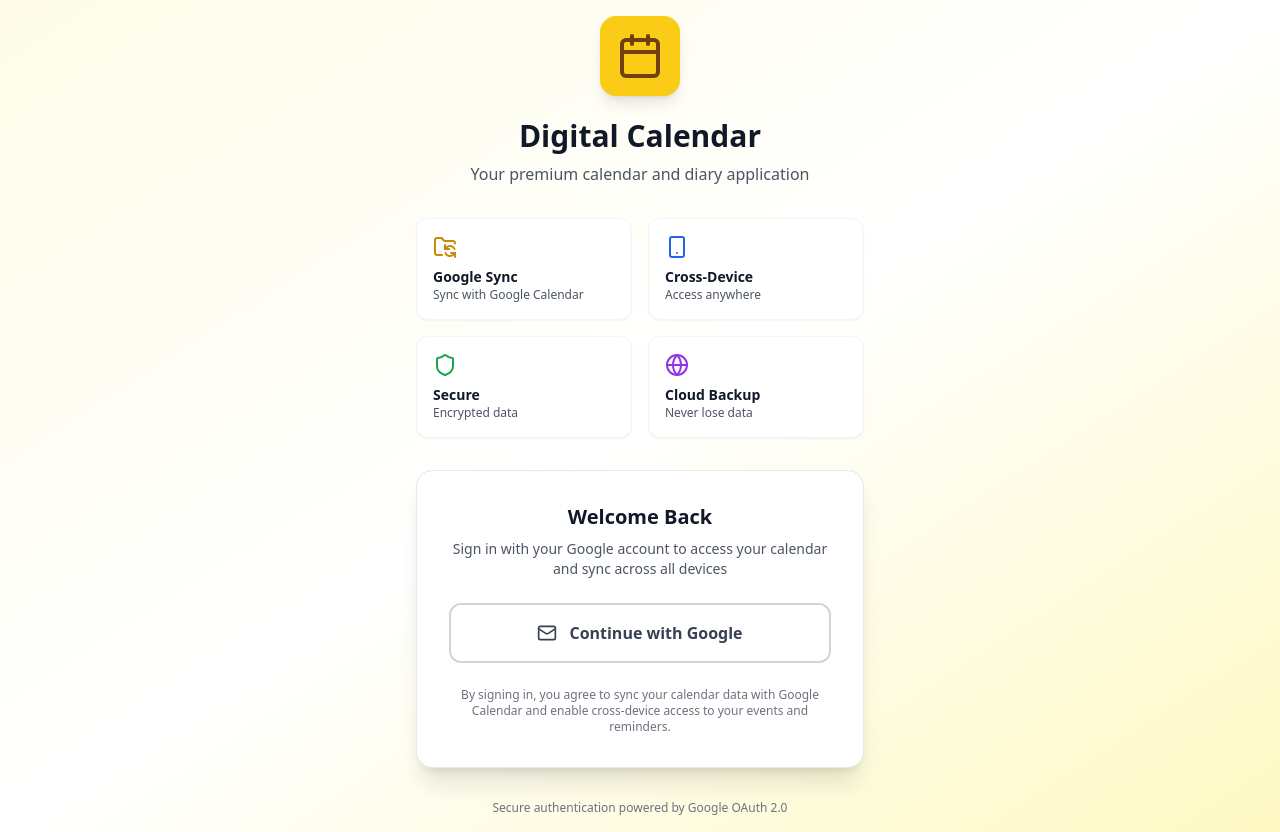
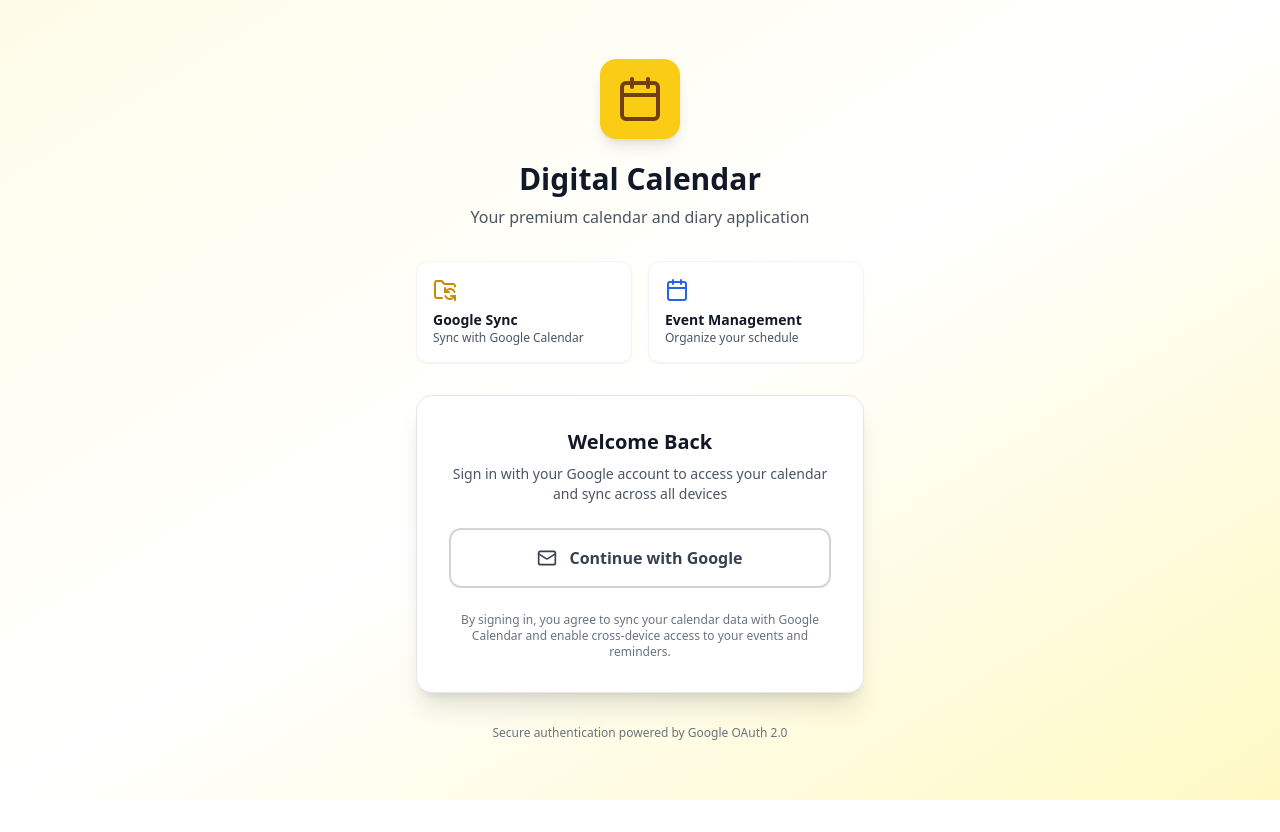
Before and after one commit to Philari/aarkweb11, a React (Vite) app: page / in a window 1280 px wide. After the commit the page ends 800 px from the top, so only its background shows below. Built offline with nearby package versions, Linux system fonts and the light colour scheme; no server answers.

Commit message:
Remove cloud backup, cross-device, and encrypted data features

```diff
--- a/src/components/LoginScreen.tsx
+++ b/src/components/LoginScreen.tsx
@@ -1,5 +1,5 @@
 import React from 'react';
-import { Calendar, Mail, Shield, FolderSync as Sync, Smartphone, Globe } from 'lucide-react';
+import { Calendar, Mail, FolderSync as Sync } from 'lucide-react';
 
 interface LoginScreenProps {
   onSignIn: () => void;
@@ -32,19 +32,9 @@ export const LoginScreen: React.FC<LoginScreenProps> = ({
             <p className="text-xs text-gray-600">Sync with Google Calendar</p>
           </div>
           <div className="bg-white p-4 rounded-xl shadow-sm border border-gray-100">
-            <Smartphone className="h-6 w-6 text-blue-600 mb-2" />
-            <h3 className="font-semibold text-gray-900 text-sm">Cross-Device</h3>
-            <p className="text-xs text-gray-600">Access anywhere</p>
-          </div>
-          <div className="bg-white p-4 rounded-xl shadow-sm border border-gray-100">
-            <Shield className="h-6 w-6 text-green-600 mb-2" />
-            <h3 className="font-semibold text-gray-900 text-sm">Secure</h3>
-            <p className="text-xs text-gray-600">Encrypted data</p>
-          </div>
-          <div className="bg-white p-4 rounded-xl shadow-sm border border-gray-100">
-            <Globe className="h-6 w-6 text-purple-600 mb-2" />
-            <h3 className="font-semibold text-gray-900 text-sm">Cloud Backup</h3>
-            <p className="text-xs text-gray-600">Never lose data</p>
+            <Calendar className="h-6 w-6 text-blue-600 mb-2" />
+            <h3 className="font-semibold text-gray-900 text-sm">Event Management</h3>
+            <p className="text-xs text-gray-600">Organize your schedule</p>
           </div>
         </div>
 
```
